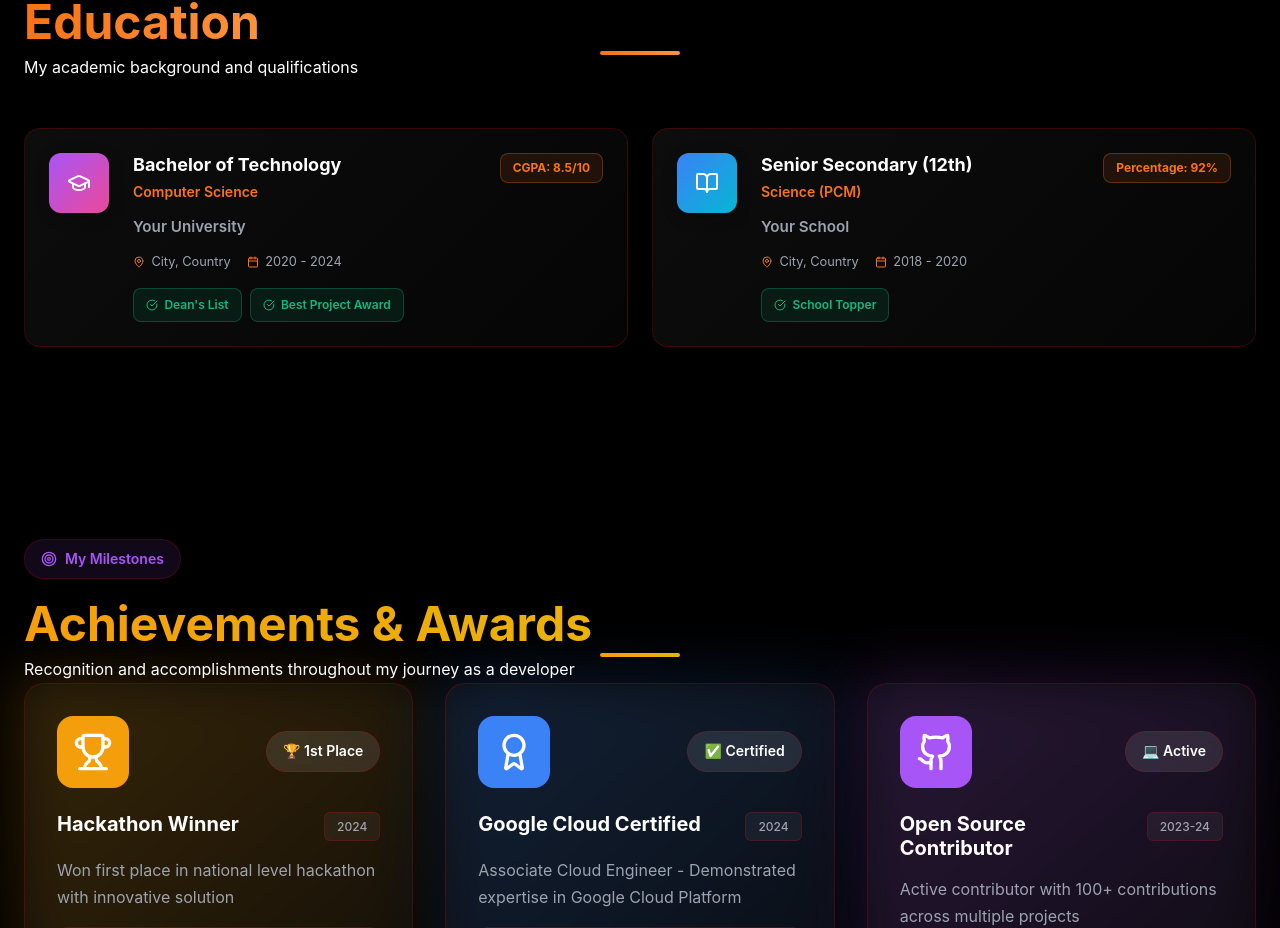
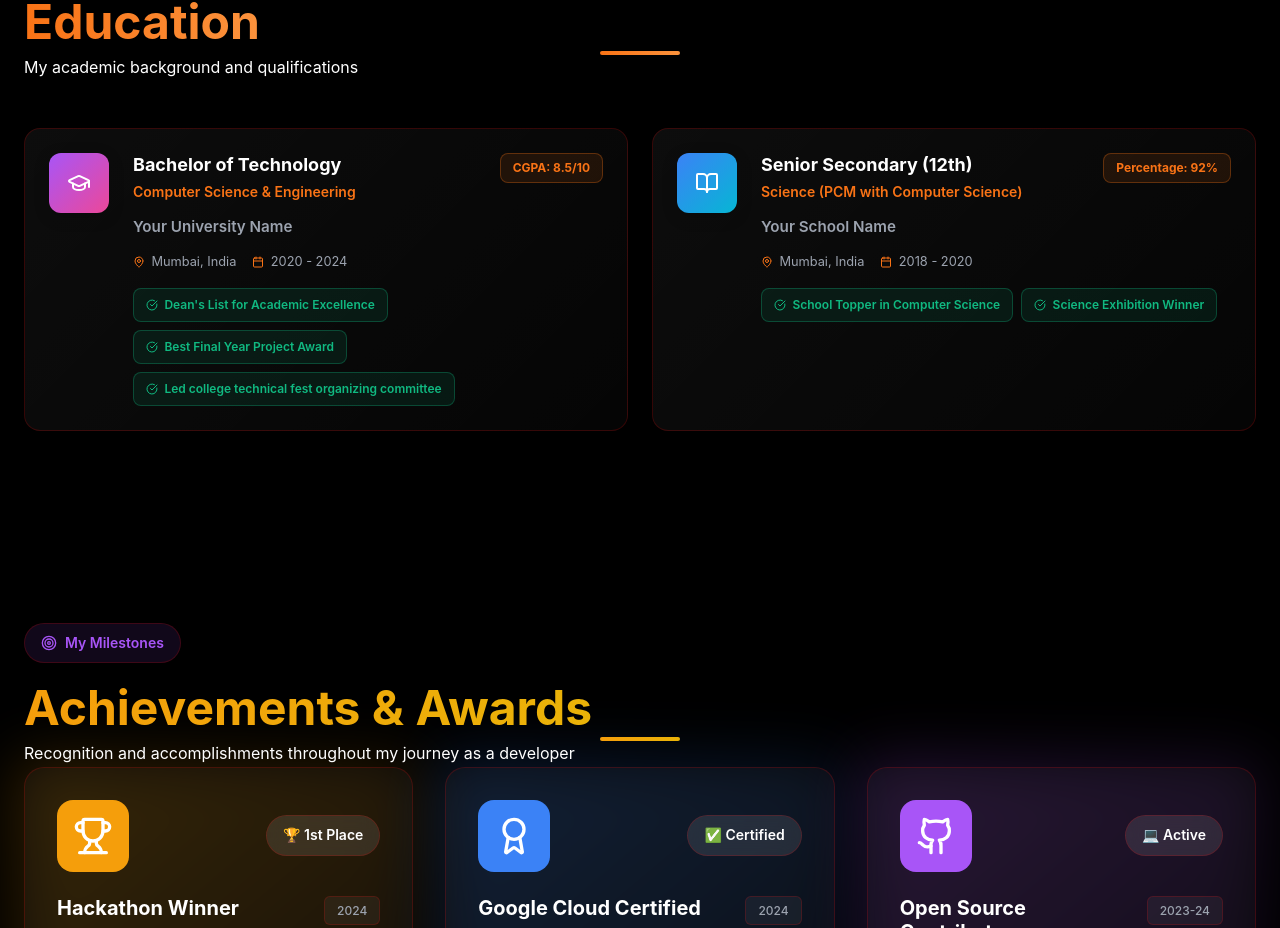
Before and after one commit to princekotharii/PORTFOLIO11, a React (Vite) app in the folder client/: page / in a window 1280 px wide. Shown: the part 5017-5945 px from the top of the page. Built offline with nearby package versions, Linux system fonts and the light colour scheme; no server answers.

Commit message:
Refactor Education section; update degree details, enhance descriptions, and improve highlights

```diff
--- a/client/src/data/fallbackData.js
+++ b/client/src/data/fallbackData.js
@@ -144,29 +144,34 @@ export const fallbackData = {
   {
     _id: "1",
     degree: "Bachelor of Technology",
-      field: "Computer Science",
-      institution: "Your University",
-      location: "City, Country",
+    field: "Computer Science & Engineering",
+    institution: "Your University Name",
+    location: "Mumbai, India",
     duration: "2020 - 2024",
-      startDate: "2020",
-      endDate: "2024",
     grade: "CGPA: 8.5/10",
-      description: "Focused on software development, algorithms, data structures, and web technologies",
-      highlights: ["Dean's List", "Best Project Award"],
+    description: "Focused on software engineering, data structures, algorithms, web development, and database management.  Completed major projects in full-stack development.",
+    highlights: [
+      "Dean's List for Academic Excellence",
+      "Best Final Year Project Award",
+      "Led college technical fest organizing committee"
+    ],
     icon: "GraduationCap",
     color: "from-purple-500 to-pink-500",
     order: 1
   },
   {
     _id: "2",
-      degree:  "Senior Secondary (12th)",
-      field: "Science (PCM)",
-      institution: "Your School",
-      location: "City, Country",
+    degree: "Senior Secondary (12th)",
+    field: "Science (PCM with Computer Science)",
+    institution: "Your School Name",
+    location: "Mumbai, India",
     duration: "2018 - 2020",
     grade: "Percentage: 92%",
-      description: "Physics, Chemistry, Mathematics with Computer Science",
-      highlights: ["School Topper"],
+    description: "Physics, Chemistry, Mathematics with Computer Science. Strong foundation in programming and problem-solving.",
+    highlights: [
+      "School Topper in Computer Science",
+      "Science Exhibition Winner"
+    ],
     icon: "BookOpen",
     color: "from-blue-500 to-cyan-500",
     order: 2
```
Lines whose indentation alone changed are shown as unchanged.
